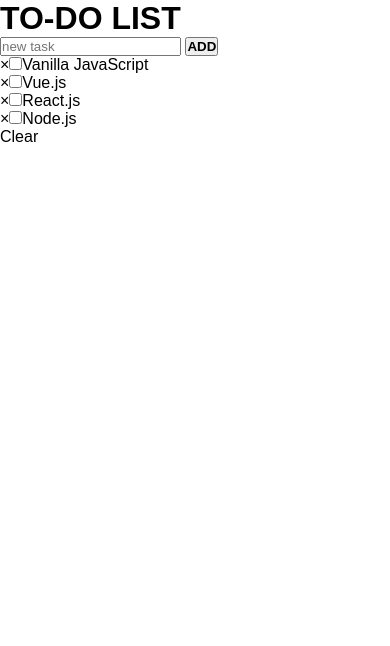
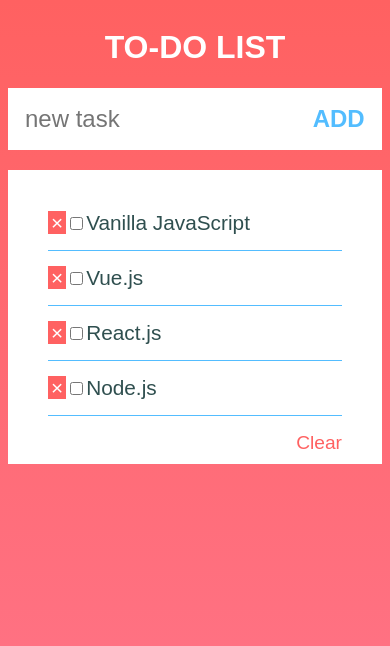
Before and after one commit to onoja123/To-do-list, a plain HTML site: page index.html in a window 390 px wide. Drawn offline with Linux system fonts and the light colour scheme.

Commit message:
Update style.css

```diff
--- a/style.css
+++ b/style.css
@@ -1,107 +1,87 @@
-* {
-  box-sizing: border-box;
+html{
+  height: 100%;
+  background-image: linear-gradient(#ff6161,#ff768c);
+  background-repeat: no-repeat;
   font-family: sans-serif;
-  margin: 0;
-  padding: 0;
+  color: #0f222d;
+  background-size: auto;
 }
 
-/* width */
+.main{
+  width: 400px;
+  display: flex;
+  justify-content: center;
+  flex-direction: column;
+  margin: auto;
+}
+h1{
+  text-align: center;
+  color: #fff;
+}
+form{
+  background-color: #fff;
+  padding: 15px;
+}
+input[type="text"]{
+  width: 310px;
+  height: 30px;
+  outline: 0;
+  border: none;
+  font-size: 1.5em;
+  background: #fff;
+  color: #2f4f4f;
+}
+button{
+  font-size: 1.5em;
+  color: #53BDFF;
+  background-color: #fff;
+  outline: 0;
+  border: none;
+  width: 50px;
 
-::-webkit-scrollbar {
-  width: 5px;
-  border-radius: 6px
 }
+.tasksBoard{
+  background-color: #fff;
+  margin-top: 20px;
+  padding-top: 10px;
+  padding-bottom: 10px;
+  padding-right: 40px;
+  /*display: none;*/
 
-/* Track */
-
-::-webkit-scrollbar-track {
-  background: #f1f1f1;
 }
-
-/* Handle */
-
-::-webkit-scrollbar-thumb {
-  background: #888;
+ul{
+  list-style: none;
 }
-
-/* Handle on hover */
-
-::-webkit-scrollbar-thumb:hover {
-  background: #f9c62f;
+li{
+  border-bottom: 1px solid #53BDFF;
+  padding-bottom: 15px;
+  padding-top: 15px;
+  font-size: 1.3em;
+  color: #2f4f4f;
 }
-
-div.container {
-  height: 100vh;
-  display: flex;
-  align-items: center;
-  justify-content: center;
-  width: 100%;
-  background-image: linear-gradient(to right, #e2abcb, #8f618e)
+a{
+  float: right;
+  text-align: right;
+  color: #ff6161;
+  font-size: 1.2em;
+  cursor: pointer;
 }
-
-div.todoListContainer {
-  display: flex;
-  height: 60%;
-  border: 1px solid #fff;
-  width: 40%;
-  border-radius: 6px;
-  background-color: #fff;
-  position: relative;
-  justify-content: center;
-}
-
-.addIcon {
-  font-weight: bold;
-  position: absolute;
-  bottom: -30px;
-  font-size: 2rem;
+.delete{
+  background-color: #ff6161;
+  padding: 0px 3px 0px 3px;
   color: #fff;
-  height: 60px;
-  width: 60px;
-  background-color: #f9c62f;
-  border-radius: 50%;
-  display: flex;
-  align-items: center;
-  justify-content: center;
   cursor: pointer;
 }
 
-.todoItems {
-  height: 85%;
-  position: absolute;
-  width: 100%;
-  padding: 20px;
-  overflow-y: auto;
-}
-.todoItem {
-  border: 1px solid;
-  padding: 10px;
-  border-radius: 6px;
-  animation-name: todoItemAnimation;
-  animation-duration: 1s;
-  animation-timing-function: ease-out;
-}
-
-.todoItemContent {
-  display: inline;
-  margin-left: 20px;
-}
-
-.todoItemDone {
-  border: 1px solid;
-  padding: 10px;
-  opacity: 0.3;
-}
-
-@keyframes todoItemAnimation {
-  from {
-    margin-top: -70px;
+@media (max-width: 500px) {
+  .main{
+    margin: auto;
+    width: 100%;
   }
-  to {
-    margin-top: -30px;
+  input[type="text"]{
+    width: 80%;
+  }
+  button{
+    width: 10%;
   }
 }
-.footer{
-  text-align: center;
-  background-image: linear-gradient(to right, #e2abcb, #8f618e)
-}
```
